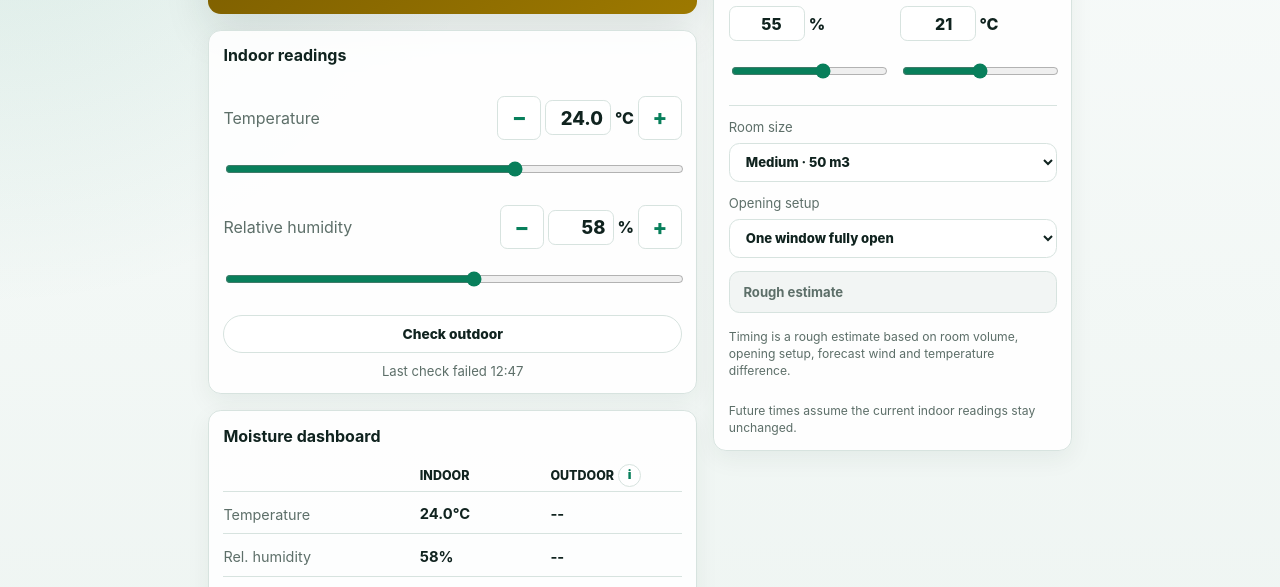
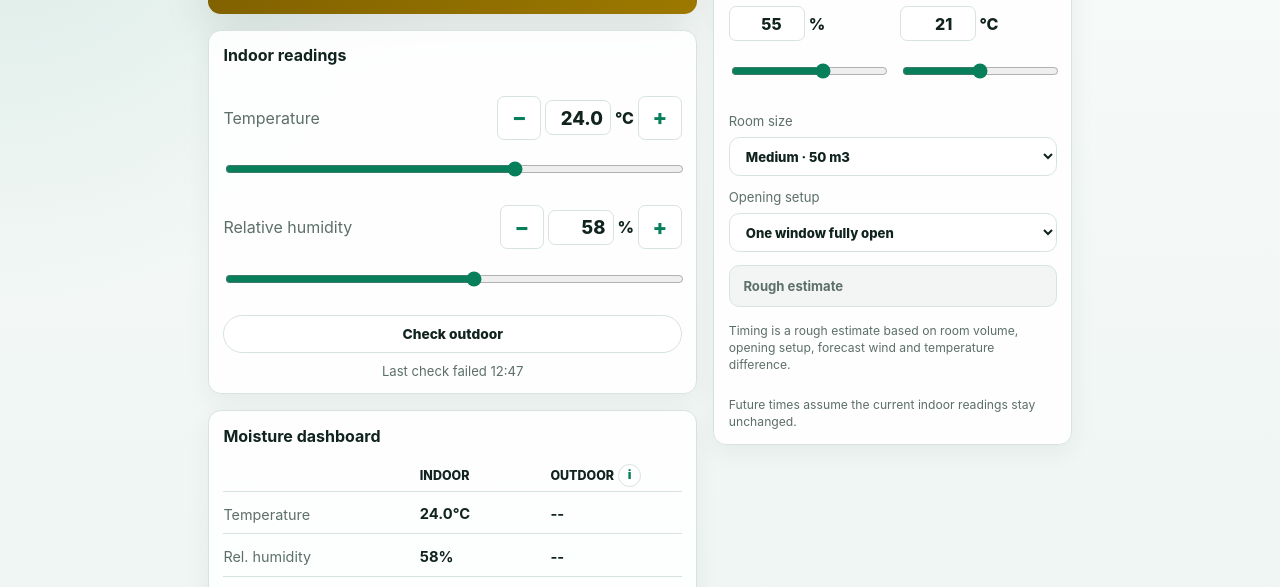
Before and after one commit to zige-qiao/is-it-dryer-out, a plain HTML site: page index.html in a window 1280 px wide. Shown: the part 206-793 px from the top of the page. Drawn offline with Linux system fonts and the light colour scheme; no server answers.

Commit message:
Tighten room size spacing

```diff
--- a/styles.css
+++ b/styles.css
@@ -883,8 +883,7 @@ input[type="range"] {
 }
 
 .room-size-control {
-  border-top: 1px solid var(--line);
-  padding-top: 0.85rem;
+  padding-top: 0.55rem;
 }
 
 .air-change-estimate {
```
